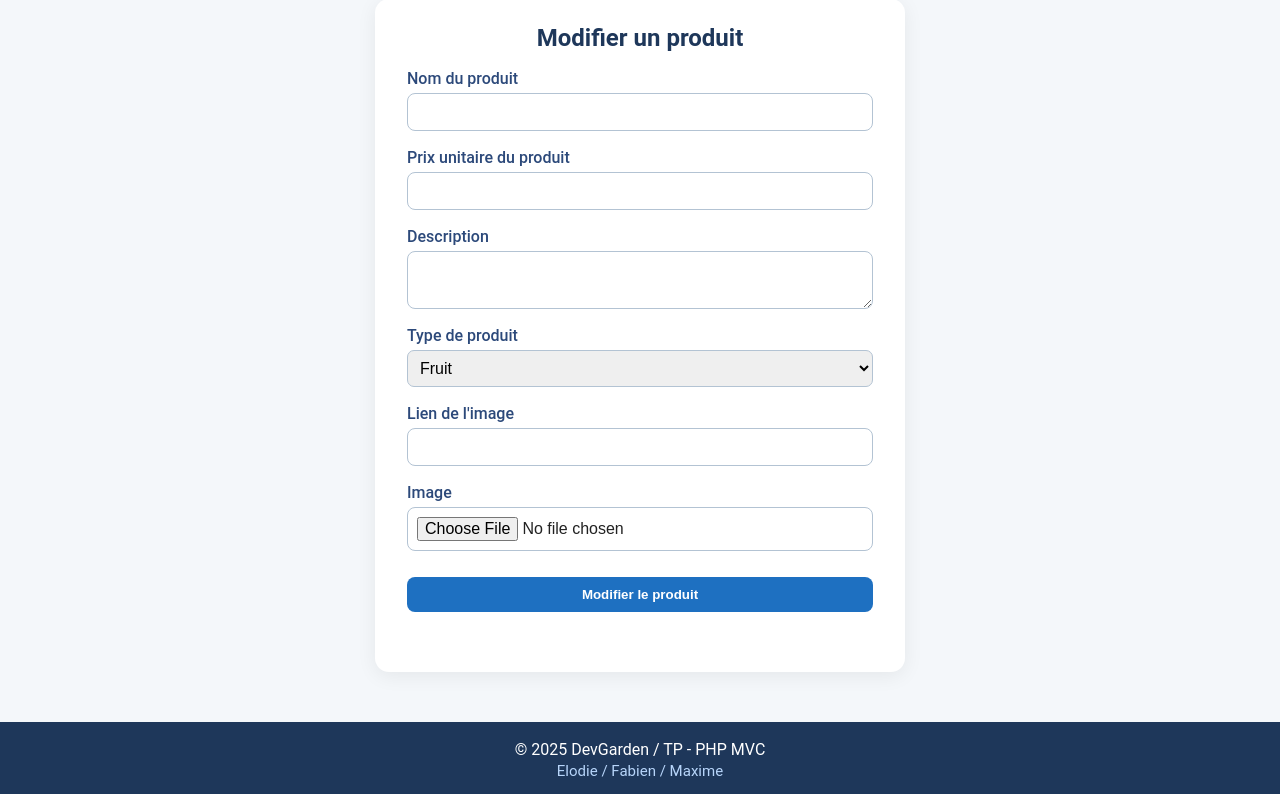
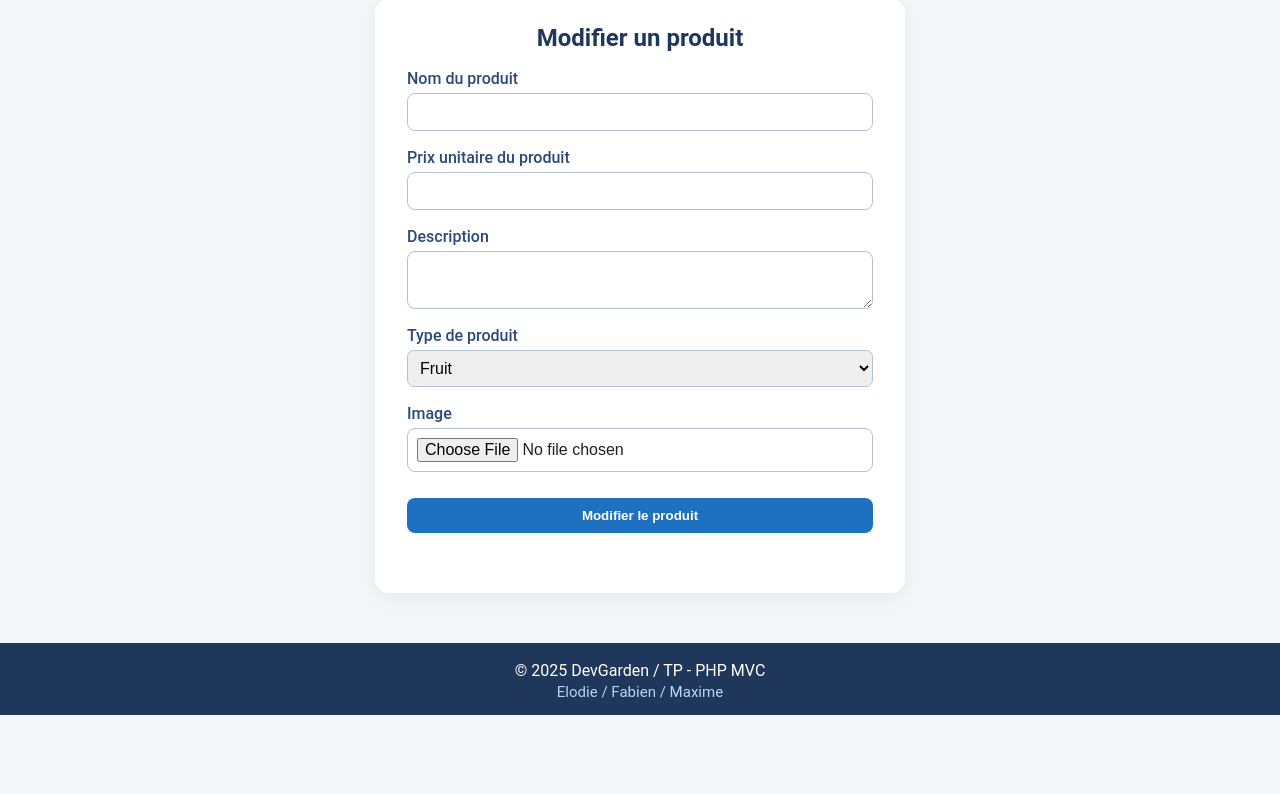
Before and after one commit to Elodie-Gateau/boutique-en-ligne, a PHP site: template view/admin/modifierProduit.php in a window 1280 px wide. Shown: the part 39-833 px from the top of the page. After the commit the page ends 754 px from the top, so only its background shows below. Run offline with PHP 8.4, Linux system fonts and the light colour scheme; the template is opened without the code that fills it: most values are stand-ins (such as "Sample title", 1, 10 or a date in 2020); data that the repository does not hold is empty.

Commit message:
modifs Elodie

```diff
--- a/view/admin/modifierProduit.php
+++ b/view/admin/modifierProduit.php
@@ -25,15 +25,10 @@
                     <option value="legume">Légume</option>
                 </select>
             </div>
-            <div class="admin-products__field">
-                <label for="url_img" class="admin-products__label">Lien de l'image</label>
-                <input type="text" name="url_img" id="url_img" class="admin-products__input" value="<?= e($product->getUrl_img()) ?>">
-
-            </div>
 
             <div class="admin-products__field">
-                <label for="image" class="admin-products__label">Image</label>
-                <input type="file" name="image" id="image" class="admin-products__input" value="<?= e($product->getUrl_img()) ?>">
+                <label for="url_img" class="admin-products__label">Image</label>
+                <input type="file" name="url_img" id="url_img" class="admin-products__input" value="<?= e($product->getUrl_img()) ?>">
             </div>
 
 
```
Also changed, not shown: controller/AdminController.php (+19 -2 lines).
